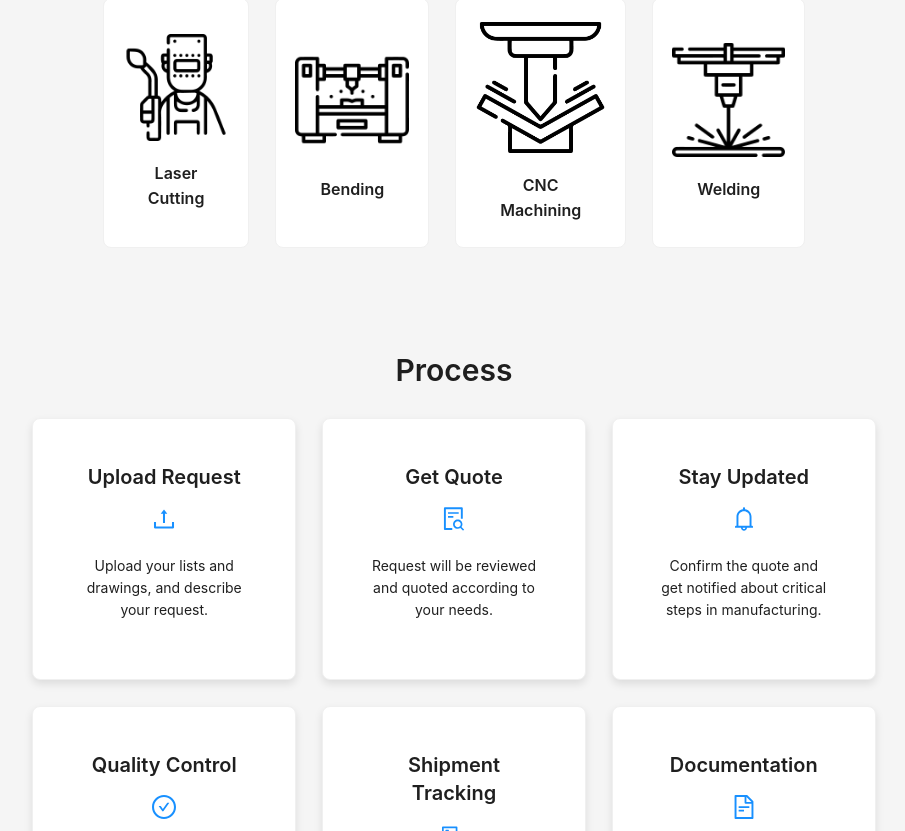
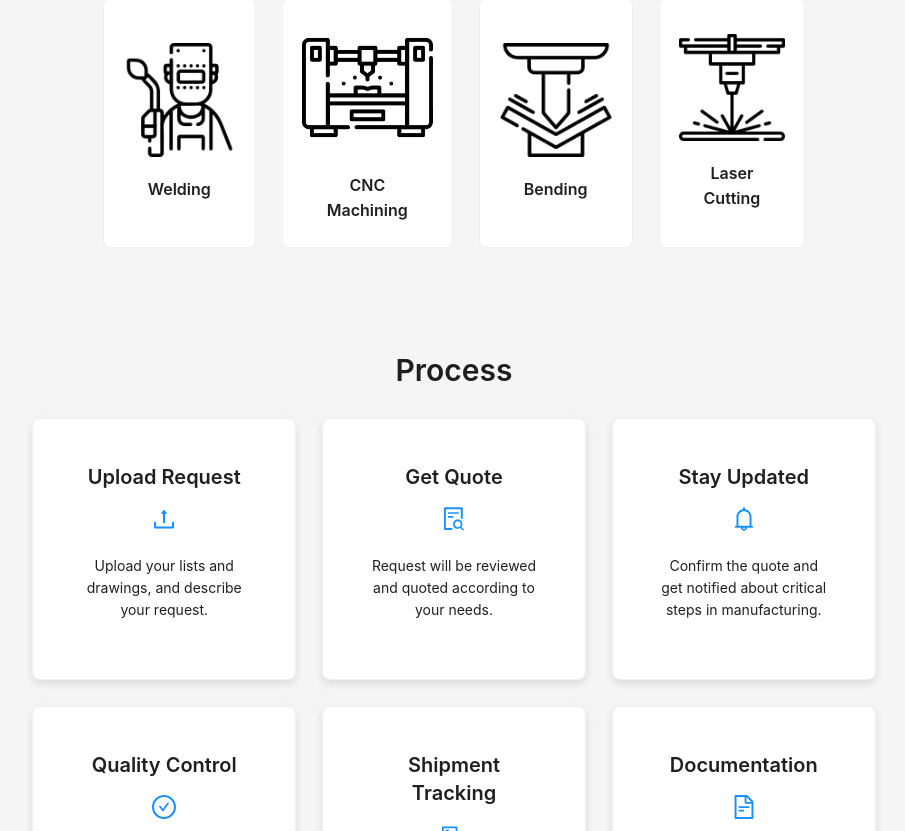
Before and after one commit to alperenerS/steelify.io, a React (Create React App) app in the folder client/: page / in a window 1280 px wide. Shown: the part 949-1780 px from the top of the page, without its empty margins (186-1091 px from the left). Built offline with nearby package versions, Linux system fonts and the light colour scheme.

Commit message:
Bugfix: Capabilities & Features Section

```diff
--- a/client/src/Pages/LandingPage/capabilities.js
+++ b/client/src/Pages/LandingPage/capabilities.js
@@ -9,10 +9,10 @@ import steelifyLaserCutting from "./assets/steelifyLaserCutting.png";
 // import steelifyCoating from "./assets/steelifyCoating.png";
 
 const cardData = [
-  { title: "Laser Cutting", image: steelifyWelding },
-  { title: "Bending", image: steelifyCNCMachining },
-  { title: "CNC Machining", image: steelifyBending },
-  { title: "Welding", image: steelifyLaserCutting },
+  { title: "Welding", image: steelifyWelding },
+  { title: "CNC Machining", image: steelifyCNCMachining },
+  { title: "Bending", image: steelifyBending },
+  { title: "Laser Cutting", image: steelifyLaserCutting },
 
 
 
@@ -35,7 +35,6 @@ const CapabilitiesSection = () => {
             style={{ maxWidth: "300px" }}
           >
             <Card
-              hoverable
               className="custom-card"
               cover={
                 <img
--- a/client/src/Pages/LandingPage/featuresSection.css
+++ b/client/src/Pages/LandingPage/featuresSection.css
@@ -22,6 +22,18 @@
 
 .feature-card:hover {
   transform: translateY(-5px); /* Slight raise effect on hover */
+}
+
+.features-row .ant-col {
+  display: flex;
+  justify-content: center;
+}
+
+.feature-card {
+  width: 100%;
+  display: flex;
+  flex-direction: column;
+  justify-content: space-between;
 }
 
 .feature-icon {
--- a/client/src/Pages/LandingPage/featuresSection.js
+++ b/client/src/Pages/LandingPage/featuresSection.js
@@ -22,7 +22,7 @@ const FeaturesSection = () => {
       <Row gutter={[16, 16]} justify="center" className="features-row">
         {featureCardsData.map((feature, index) => (
           <Col xs={24} sm={12} md={8} key={index} style={{ display: 'flex', justifyContent: 'center' }}>
-            <Card className="feature-card" hoverable>
+            <Card className="feature-card">
               <Title level={4}>{feature.title}</Title>
               <div className="feature-icon">{feature.icon}</div>
               <Paragraph>{feature.description}</Paragraph>
```
